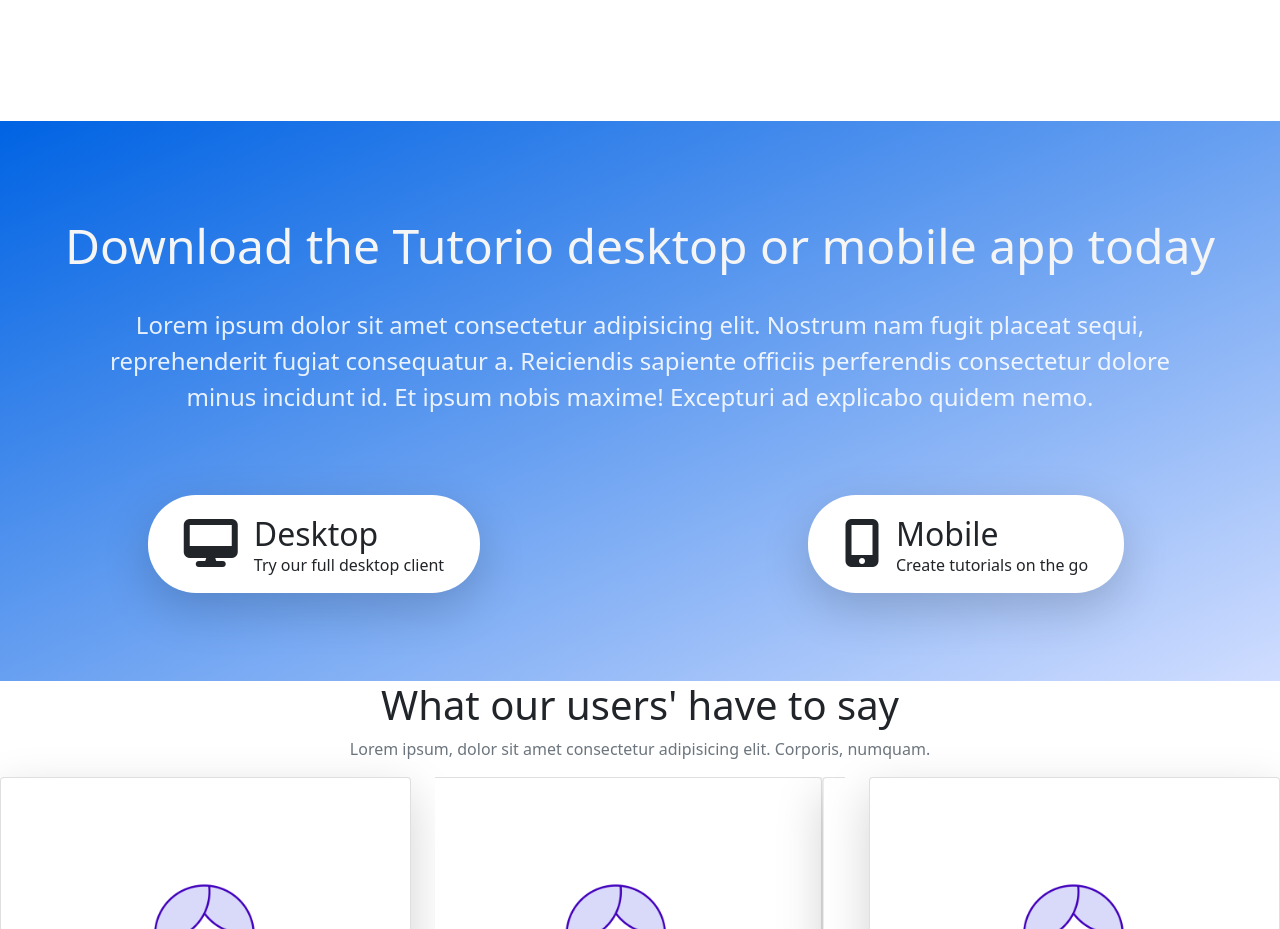
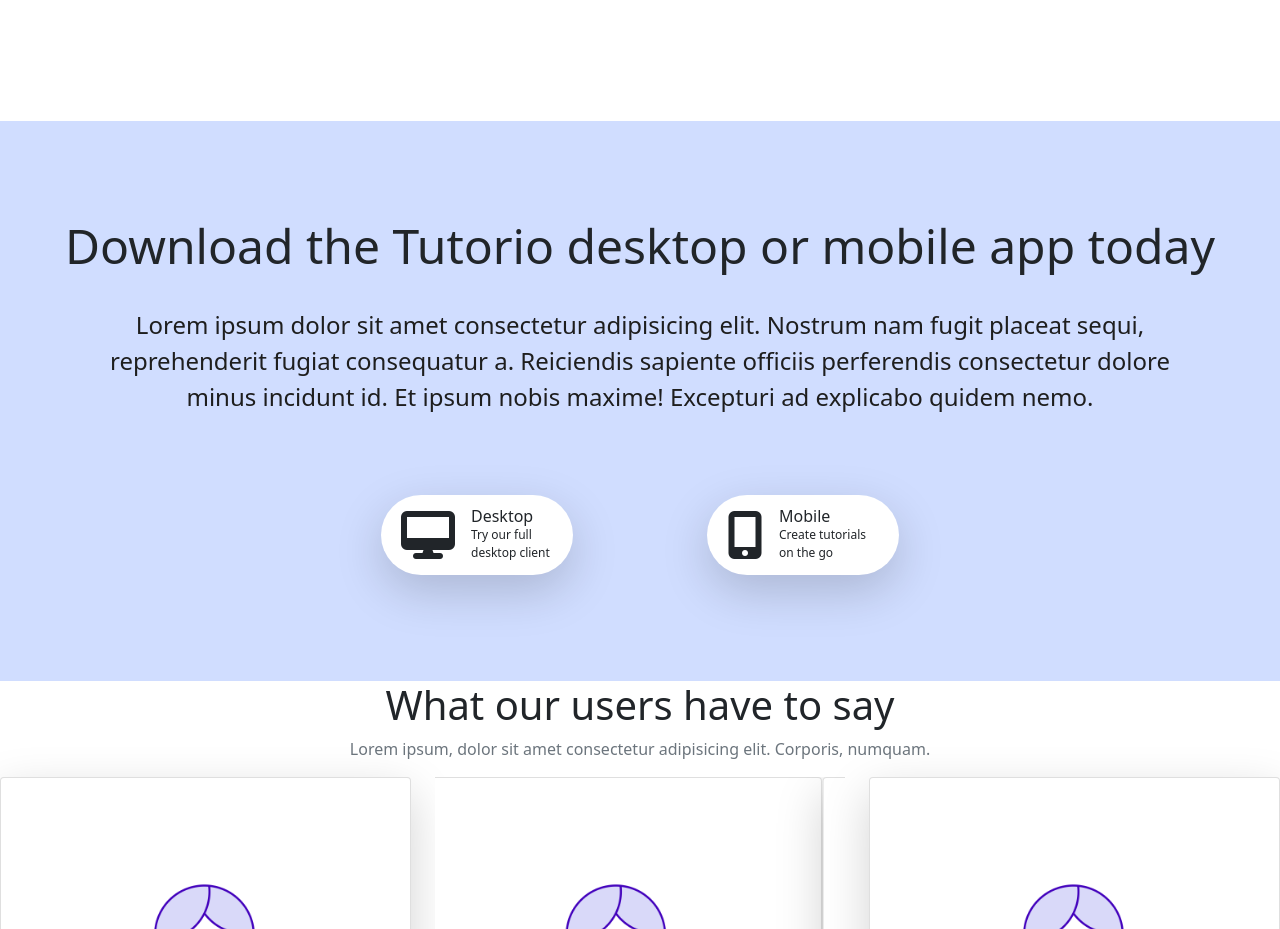
Before and after one commit to louvalman/tutorio-io, a plain HTML site: page src/Index.html in a window 1280 px wide. Shown: the part 3160-4089 px from the top of the page. Drawn offline with nearby package versions, Linux system fonts and the light colour scheme.

Commit message:
newest various edits, typos, styling

```diff
--- a/css/style.css
+++ b/css/style.css
@@ -214,7 +214,7 @@ header .container .col-md-7 .btn-light:hover {
     padding-top: 3.5vmin;
     margin: 1rem;
     border-radius: .5em;
-    box-shadow: 1px 2px 50px 0px rgba(208, 221, 255, 1);
+    box-shadow: 1px 2px 50px 0px rgb(67, 70, 80);
 }
 
 .numbers {
@@ -281,19 +281,19 @@ header .container .col-md-7 .btn-light:hover {
 .section-3 {
     height: 70vmin;
     margin-top: 15vmin;
-    background: var(--bggradient);
+    background: #D0DDFF;
 }
 
 .section-3 .col-md-12>h1 {
     padding: 2em 0 0.5em 0;
-    color: whitesmoke;
+    color: 1e1e1e;
     font-size: 6vmin;
 }
 
 .section-3 .col-md-12>p {
     padding: 0 4em;
     padding-bottom: 2em;
-    color: var(--light-gray);
+    color: #1e1e1e;
     font-size: 3vmin;
 }
 
@@ -301,18 +301,24 @@ header .container .col-md-7 .btn-light:hover {
     background: white;
     display: inline-block;
     border-radius: 3em;
-    padding: 2vmin 4.5vmin;
+    padding: 1vmin 2.5vmin;
     margin: 1em;
+    width: 12em;
+    height: 5em;
 }
 
 .section-3 .desktop h3 {
-    font-size: 4vmin;
+    font-size: 2vmin;
 }
 
 .section-3 .desktop p {
-    font-size: 2vmin;
+    font-size: 1.5vmin;
 }
 
 .section-3 .desktop .text {
     padding-left: 2vmin;
+    overflow-x: none;
+    overflow-y: none;
 }
+
+.section-3 .desktop .fas {}
--- a/src/Index.html
+++ b/src/Index.html
@@ -146,7 +146,7 @@
                                 <p class="card-text">Lorem ipsum dolor sit amet consectetur adipisicing elit. Quibusdam.
                                 </p>
                                 <div class="pricing">
-                                    <h1>$25</h1>
+                                    <h1>$5</h1>
                                     <a href="#" class="btn btn-dark px-5 py-2 mb-5">Buy now</a>
                                 </div>
                             </div>
@@ -177,7 +177,7 @@
                                     elit.
                                     Quibusdam.</p>
                                 <div class="pricing">
-                                    <h1>$25</h1>
+                                    <h1>$50</h1>
                                     <a href="#" class="btn btn-dark px-5 py-2 mb-5">Buy now</a>
                                 </div>
                             </div>
@@ -197,7 +197,8 @@
                 </div>
             </div>
             <div class="platform row">
-                <div class="col-md-6 col-sm.12 text-right">
+                <div class="col-md-3 col-sm.12"></div>
+                <div class="col-md-3 col-sm.12 text-right">
                     <div class="desktop shadow-lg">
                         <div class="d-flex flex-row justify-content-center">
                             <i class="fas fa-desktop fa-3x py-2 pr-3"></i>
@@ -208,7 +209,7 @@
                         </div>
                     </div>
                 </div>
-                <div class="col-md-6 col-sm.12 text-left">
+                <div class="col-md-3 col-sm.12 text-left">
                     <div class="desktop shadow-lg">
                         <div class="d-flex flex-row justify-content-center">
                             <i class="fas fa-mobile-alt fa-3x py-2 pr-3"></i>
@@ -219,11 +220,12 @@
                         </div>
                     </div>
                 </div>
+                <div class="col-md-3 col-sm.12"></div>
             </div>
         </section>
         <section class="section-4">
             <div class="container text-center">
-                <h1 class="text-dark">What our users' have to say</h1>
+                <h1 class="text-dark">What our users have to say</h1>
                 <p class="text-secondary">Lorem ipsum, dolor sit amet consectetur adipisicing elit. Corporis, numquam.
                 </p>
             </div>
```
